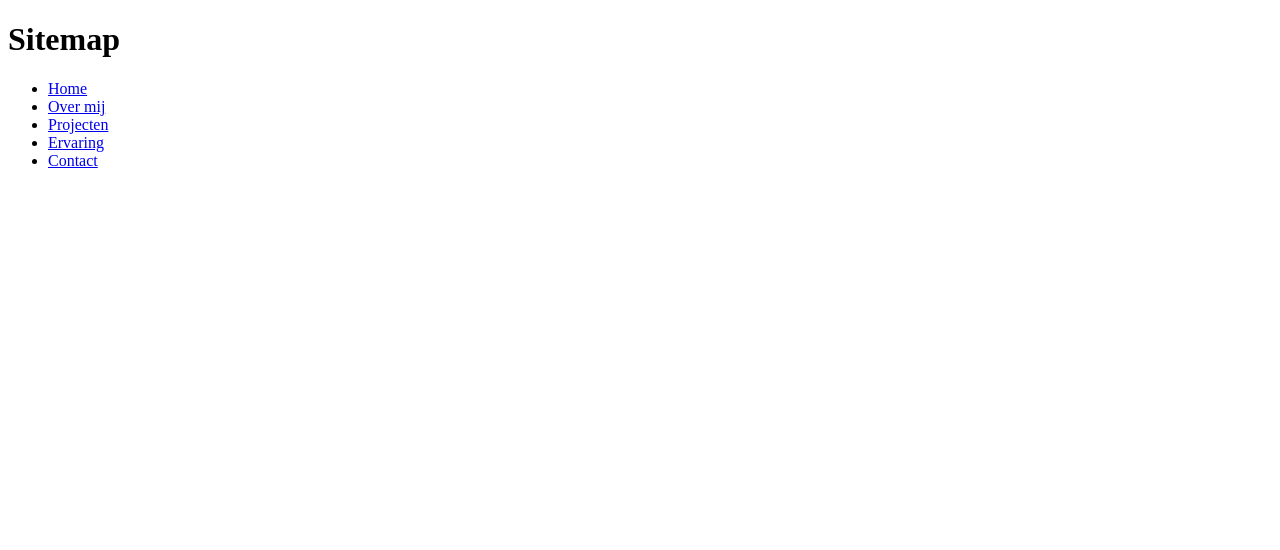
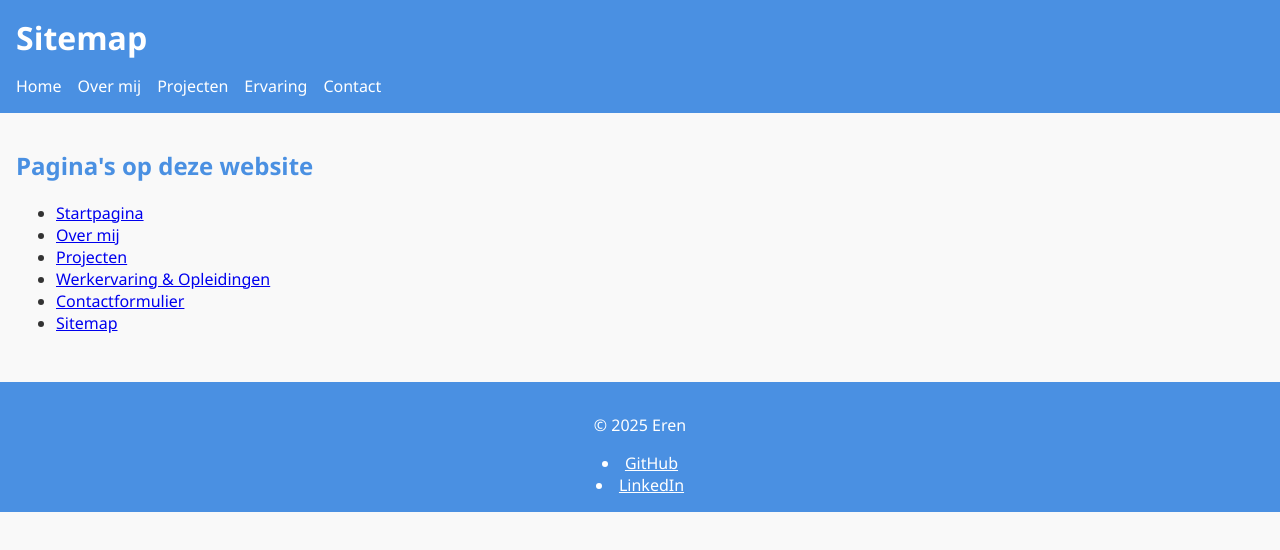
Before and after one commit to glidglod33/glidglod33.github.io, a plain HTML site: page portfolio/sitemap.html in a window 1280 px wide. Drawn offline with Linux system fonts and the light colour scheme.

Commit message:
Update sitemap.html

```diff
--- a/portfolio/sitemap.html
+++ b/portfolio/sitemap.html
@@ -2,16 +2,43 @@
 <html lang="nl">
 <head>
   <meta charset="UTF-8">
-  <title>Sitemap</title>
+  <meta name="viewport" content="width=device-width, initial-scale=1.0">
+  <title>Sitemap – Mijn Portfolio</title>
+  <meta name="description" content="Sitemap van mijn frontend portfolio website.">
+  <link rel="stylesheet" href="../portfolio/styles.css">
 </head>
 <body>
-  <h1>Sitemap</h1>
-  <ul>
-    <li><a href="index.html">Home</a></li>
-    <li><a href="#over">Over mij</a></li>
-    <li><a href="#projecten">Projecten</a></li>
-    <li><a href="#ervaring">Ervaring</a></li>
-    <li><a href="#contact">Contact</a></li>
-  </ul>
+  <header class="header">
+    <h1>Sitemap</h1>
+    <nav class="header__nav">
+      <ul>
+        <li><a href="index.html">Home</a></li>
+        <li><a href="index.html#over">Over mij</a></li>
+        <li><a href="index.html#projecten">Projecten</a></li>
+        <li><a href="index.html#ervaring">Ervaring</a></li>
+        <li><a href="index.html#contact">Contact</a></li>
+      </ul>
+    </nav>
+  </header>
+
+  <main>
+    <section>
+      <h2>Pagina's op deze website</h2>
+      <ul>
+        <li><a href="index.html">Startpagina</a></li>
+        <li><a href="index.html#over">Over mij</a></li>
+        <li><a href="index.html#projecten">Projecten</a></li>
+        <li><a href="index.html#ervaring">Werkervaring & Opleidingen</a></li>
+        <li><a href="index.html#contact">Contactformulier</a></li>
+        <li><a href="sitemap.html">Sitemap</a></li>
+      </ul>
+    </section>
+  </main>
+
+  <footer>
+    <p>&copy; 2025 Eren</p>
+    <li><a href="https://github.com/glidglod33">GitHub</a></li>
+    <li><a href="https://www.linkedin.com/in/jamalljacksonusf?trk=people-guest_people_search-card">LinkedIn</a></li>
+  </footer>
 </body>
 </html>
```
